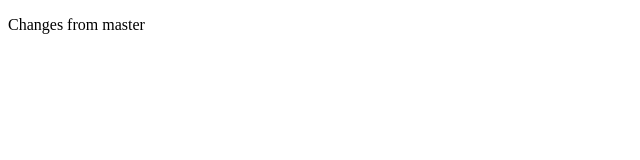
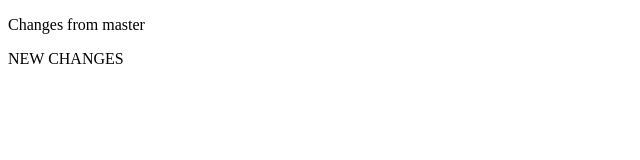
Before and after one commit to Veraveritvveru/testRepo, a plain HTML site: page footer.html in a window 1280 px wide. Shown: the whole page, without its empty margins (0-640 px from the left). Drawn offline with Linux system fonts and the light colour scheme.

Commit message:
add text

```diff
--- a/footer.html
+++ b/footer.html
@@ -7,5 +7,6 @@
 </head>
 <body>
    <p>Changes from master</p>
+   <p>NEW CHANGES</p>
 </body>
 </html>
```
